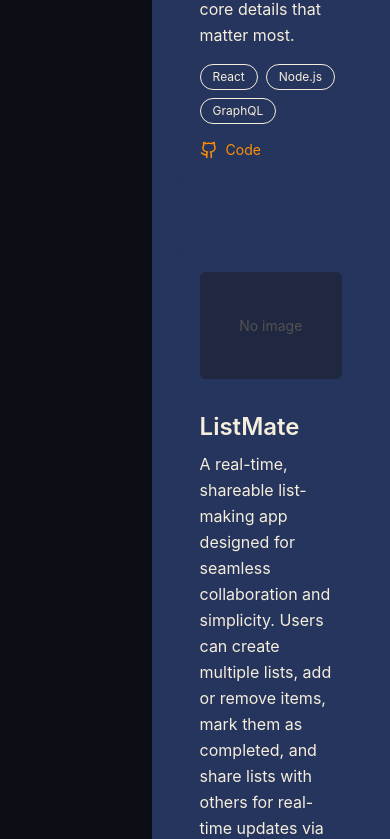
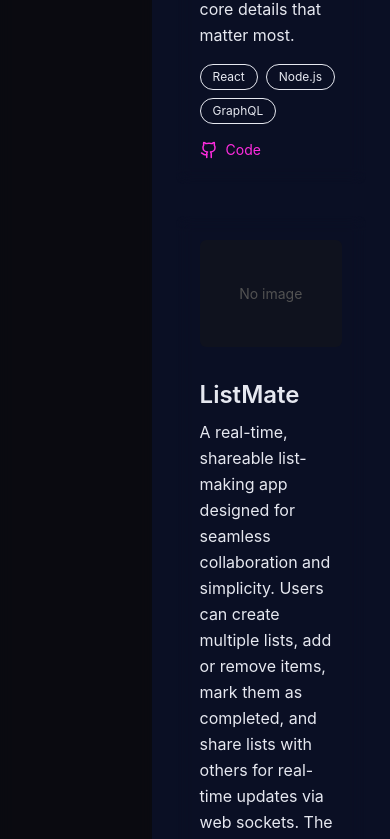
Before and after one commit to Travisaurus-Rex/portfolio, a Next.js app: page / in a window 390 px wide. Shown: the part 9032-9871 px from the top of the page. Built offline with nearby package versions, Linux system fonts and the light colour scheme.

Commit message:
weird pink

```diff
--- a/src/app/globals.css
+++ b/src/app/globals.css
@@ -1,55 +1,45 @@
 @import "tailwindcss";
 
-/* ---- Core 4-color system ---- */
+/* Define your reusable theme */
 @theme {
-  --color-primary:   #26355D;  /* main background / base */
-  --color-secondary: #F93827;  /* surface / section alt */
-  --color-accent:    #FF8F00;  /* buttons, highlights, links */
-  --color-contrast:  #FFDB00;  /* high contrast elements, borders, highlights */
+  --color-primary:   #0A0F24;   /* main background */
+  --color-secondary: #151C3A;   /* section alt background */
+  --color-accent:    #FF2CDF;   /* buttons, highlights, links */
+  --color-contrast:  #00FFF0;   /* borders, high-contrast elements */
 
-  /* ---- Text colors ---- */
-  --text-light: #F5EEDC;  /* text on dark backgrounds */
-  --text-dark:  #1c1c1c;  /* text on light backgrounds */
+  /* Text colors */
+  --color-text-light: #E6E8F0;
+  --color-text-dark:  #1c1c1c;
 
-  --font-sans: "Inter", system-ui, -apple-system, BlinkMacSystemFont,
-    "Segoe UI", Roboto, "Helvetica Neue", Arial, "Noto Sans", sans-serif;
+  --font-sans: "Inter", system-ui, -apple-system, BlinkMacSystemFont, "Segoe UI", Roboto, "Helvetica Neue", Arial, "Noto Sans", sans-serif;
 }
 
-/* ---- Base ---- */
+/* Base styles */
 @layer base {
   html, body {
-    background-color: var(--color-primary);
-    color: var(--text-light);
+    background-color: var(--color-primary) !important;
+    color: var(--color-text-light) !important;
     font-family: var(--font-sans);
     scroll-behavior: smooth;
   }
 }
 
-/* ---- Links ---- */
+/* Links */
 a {
-  color: var(--color-accent);
-  transition: color 0.3s ease;
-}
-a:hover {
-  color: var(--color-contrast);
+  @apply text-[var(--color-accent)] hover:text-[var(--color-contrast)] transition-colors;
 }
 
-/* ---- Section Utilities ---- */
+/* Utilities for sections */
 .section {
   @apply max-w-4xl mx-auto px-6 py-16;
-
 }
 
-/* ---- Buttons ---- */
+/* Alternate section backgrounds */
+.section-alt {
+  background-color: var(--color-secondary);
+}
+
+/* Buttons */
 .btn {
-  background-color: var(--color-accent);
-  color: var(--text-dark);
-  font-weight: 600;
-  padding: 0.75rem 1.5rem;
-  border-radius: 0.5rem;
-  transition: all 0.3s ease;
+  @apply bg-[var(--color-accent)] hover:bg-[var(--color-contrast)] text-[var(--color-text-dark)] font-semibold px-6 py-3 rounded-lg transition;
 }
-.btn:hover {
-  background-color: var(--color-contrast);
-  color: var(--text-dark);
-}
--- a/src/components/Projects.tsx
+++ b/src/components/Projects.tsx
@@ -10,7 +10,7 @@ export default function Projects() {
     >
         <h2 className="text-4xl md:text-5xl font-bold mb-8">Projects</h2>
 
-        <div className="space-y-16">
+        <div className="space-y-8">
           {projects.map((project, index) => (
             <div
               key={index}
--- a/src/components/Sidebar.tsx
+++ b/src/components/Sidebar.tsx
@@ -25,7 +25,7 @@ export default function Sidebar() {
   return (
     <>
       {/* desktop sidebar */}
-      <aside className="hidden lg:flex flex-none w-[22rem] sticky top-0 h-screen flex-col justify-between px-8 py-16 bg-primary border-r border-neutral-800">
+      <aside className="hidden lg:flex flex-none w-[22rem] sticky top-0 h-screen flex-col justify-between px-8 py-16 bg-sidebar border-r border-neutral-800">
         <div className="text-left leading-tight">
           <h1 className="text-5xl font-bold text-accent mb-1 tracking-tight">
             Travis Adams
```
